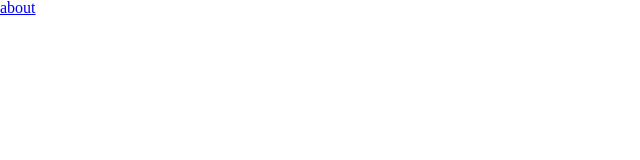
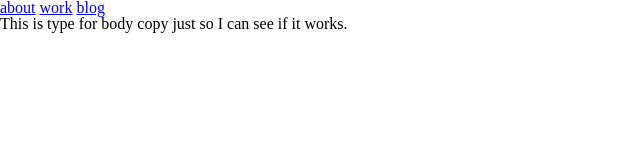
Before and after one commit to ilenepop/ilenepop.github.io, a plain HTML site: page ih_project_06/index.html in a window 1280 px wide. Shown: the whole page, without its empty margins (0-640 px from the left). Drawn offline with Linux system fonts and the light colour scheme.

Commit message:
Type Test
Still trying

```diff
--- a/ih_project_06/index.html
+++ b/ih_project_06/index.html
@@ -2,18 +2,9 @@
 <html>
 
   <head>
-    <script>
-  (function(d) {
-    var config = {
-      kitId: 'eru0mqm',
-      scriptTimeout: 3000
-    },
-    h=d.documentElement,t=setTimeout(function(){h.className=h.className.replace(/\bwf-loading\b/g,"")+" wf-inactive";},config.scriptTimeout),tk=d.createElement("script"),f=false,s=d.getElementsByTagName("script")[0],a;h.className+=" wf-loading";tk.src='//use.typekit.net/'+config.kitId+'eru0mqm.js';tk.async=true;tk.onload=tk.onreadystatechange=function(){a=this.readyState;if(f||a&&a!="complete"&&a!="loaded")return;f=true;clearTimeout(t);try{Typekit.load(config)}catch(e){}};s.parentNode.insertBefore(tk,s)
-  })(document);
-</script>
 
-<script src="//use.typekit.net/eru0mqm.js"></script>
-<script>try{Typekit.load();}catch(e){}</script>
+    <script src="//use.typekit.net/eru0mqm.js"></script>
+    <script>try{Typekit.load();}catch(e){}</script>
 
     <title>Popup Ink</title>
 
@@ -22,18 +13,20 @@
   </head>
 
   <body>
+
     <nav>
       <a href="About">about</a>
+      <a href="Work">work</a>
+      <a href="Blog">blog</a>
     </nav>
 
+<div>
 
+    <p>This is type for body copy just so I can see if it works.</p>
 
+</div>
 
-
-
-
-
-
+    </nav>
   </body>
 
 </html>
```
